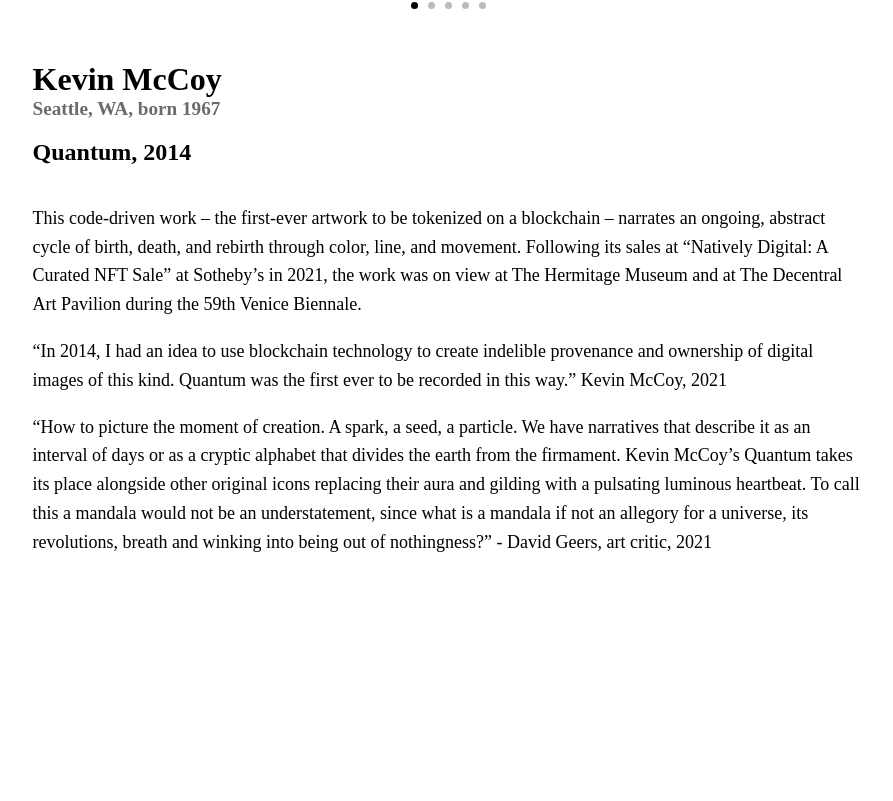
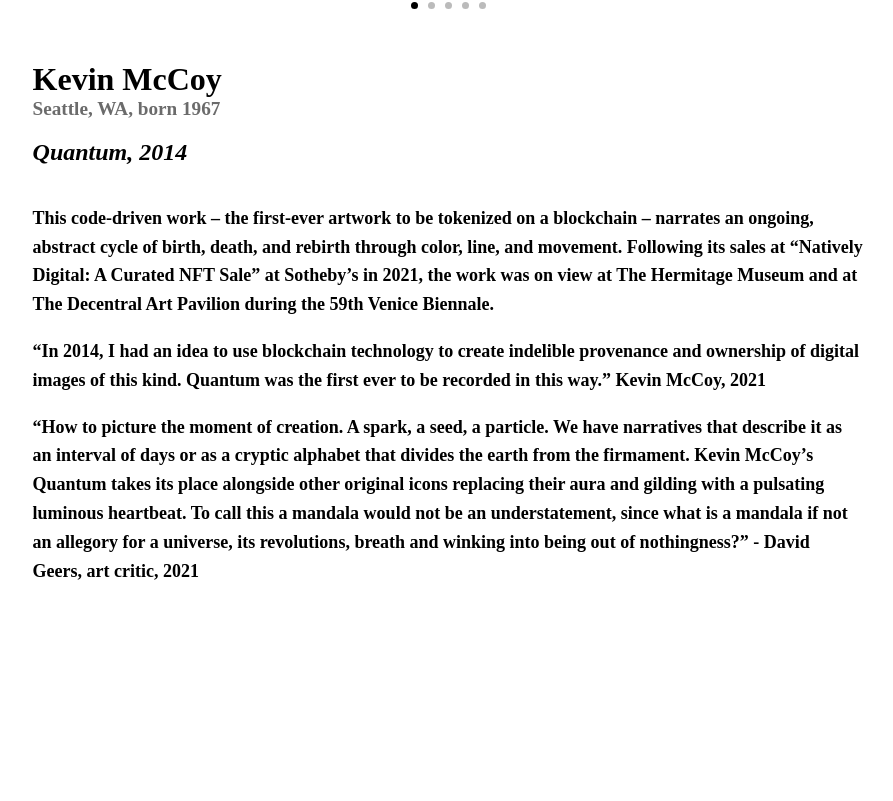
Before and after one commit to Chariot7/didactics, a React (Create React App) app: page /screen2 in a window 1280 px wide. Shown: the part 839-1640 px from the top of the page, without its empty margins (192-1085 px from the left). Built offline with nearby package versions, Linux system fonts and the light colour scheme; a web font is replaced by a local one.

Commit message:
text thickness

```diff
--- a/src/App.css
+++ b/src/App.css
@@ -36,13 +36,14 @@ h3 {
   margin-top: 0;
   font-size: x-large;
   padding-bottom: 20px;
+  font-style: italic;
 }
 
 p {
   font-family: LGSMART;
   line-height: 1.6;
   font-size: large;
-  font-weight: 500;
+  font-weight: 550;
 }
 ul {
   list-style-type: none;
```
